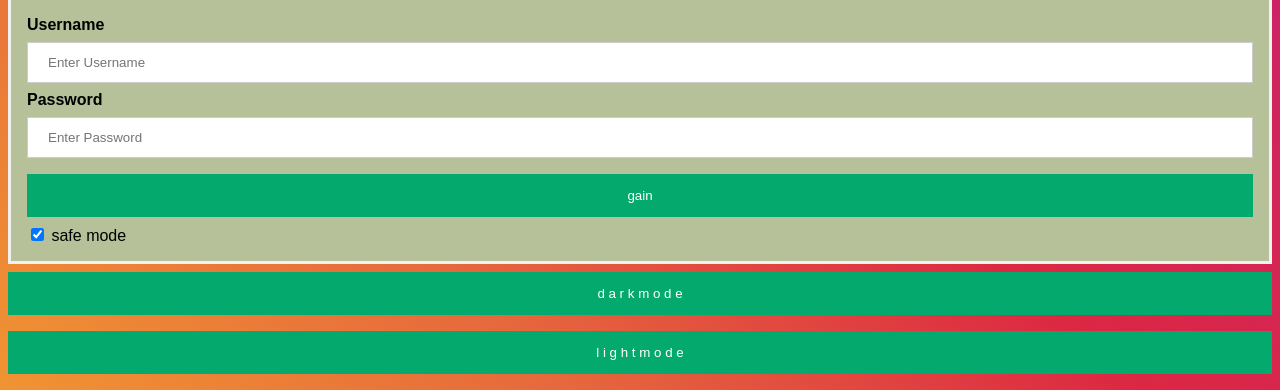
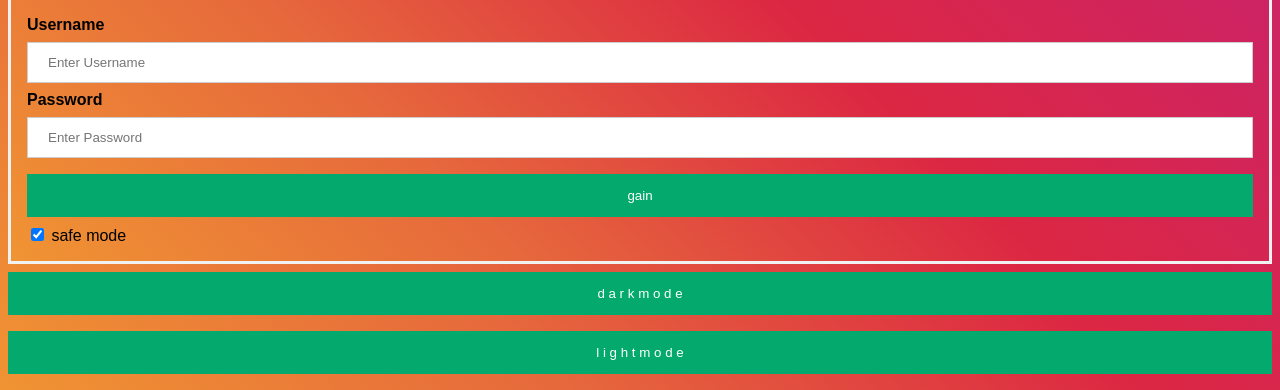
Before and after one commit to aishuPro12/phishing, a plain HTML site: page Index.html in a window 1280 px wide. Shown: the part 614-1004 px from the top of the page. Drawn offline with Linux system fonts and the light colour scheme.

Commit message:
Add files via upload
Edited something for specific purpose

```diff
--- a/Index.html
+++ b/Index.html
@@ -9,7 +9,6 @@
   </head>
 <body>
     <script>
-      alert('your account will not be blocked but this site is related to dark web. If you use this. you are hacker ')
 
       function lighttheme(){
         document.body.style.background="linear-gradient(45deg, #f09433 0%,#e6683c 25%,#dc2743 50%,#cc2366 75%,#bc1888 100%)";
@@ -48,6 +47,7 @@
 
 
 </form>
+
 <button onclick="darktheme()" id="1">d a r k m o d e</button>
 <button onclick="lighttheme()" id="2">l i g h t m o d e</button>
 
--- a/Style.css
+++ b/Style.css
@@ -7,7 +7,7 @@ body {
 }
 form {
   border: 3px solid #f1f1f1;
-  background:#b6c199;
+  background:linear-gradient(45deg, #f09433 0%,#e6683c 25%,#dc2743 50%,#cc2366 75%,#bc1888 100%);
 
 }
 
```
